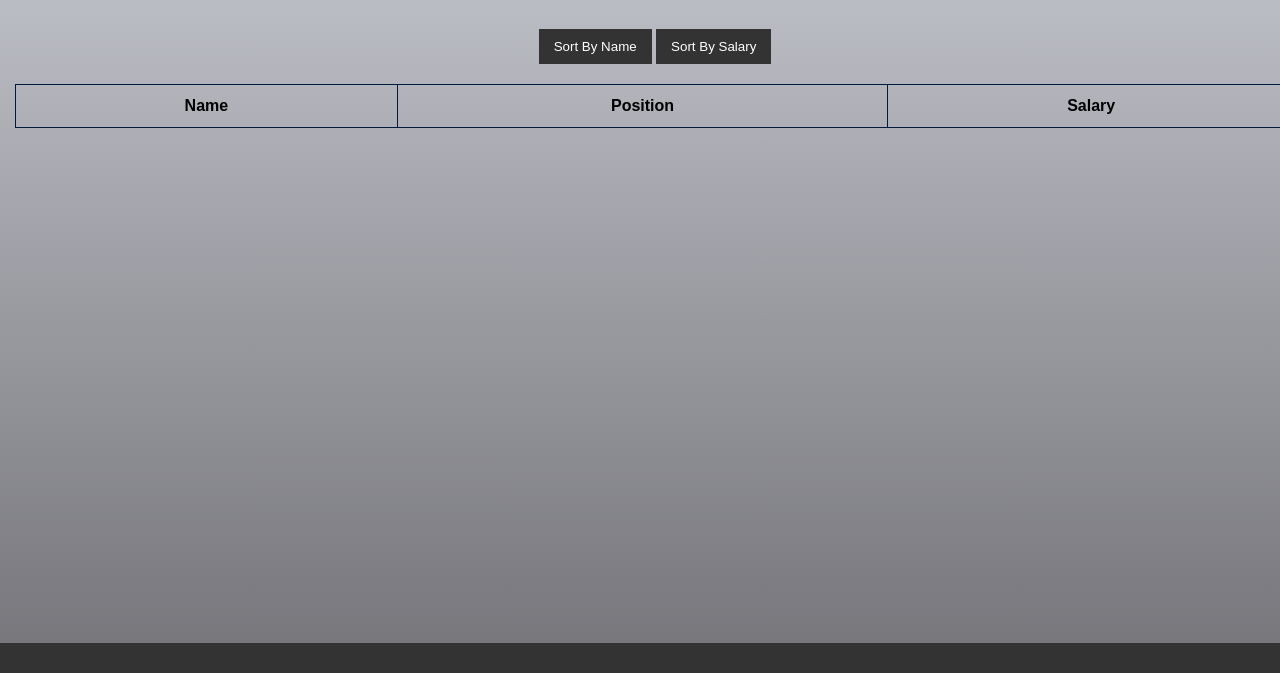
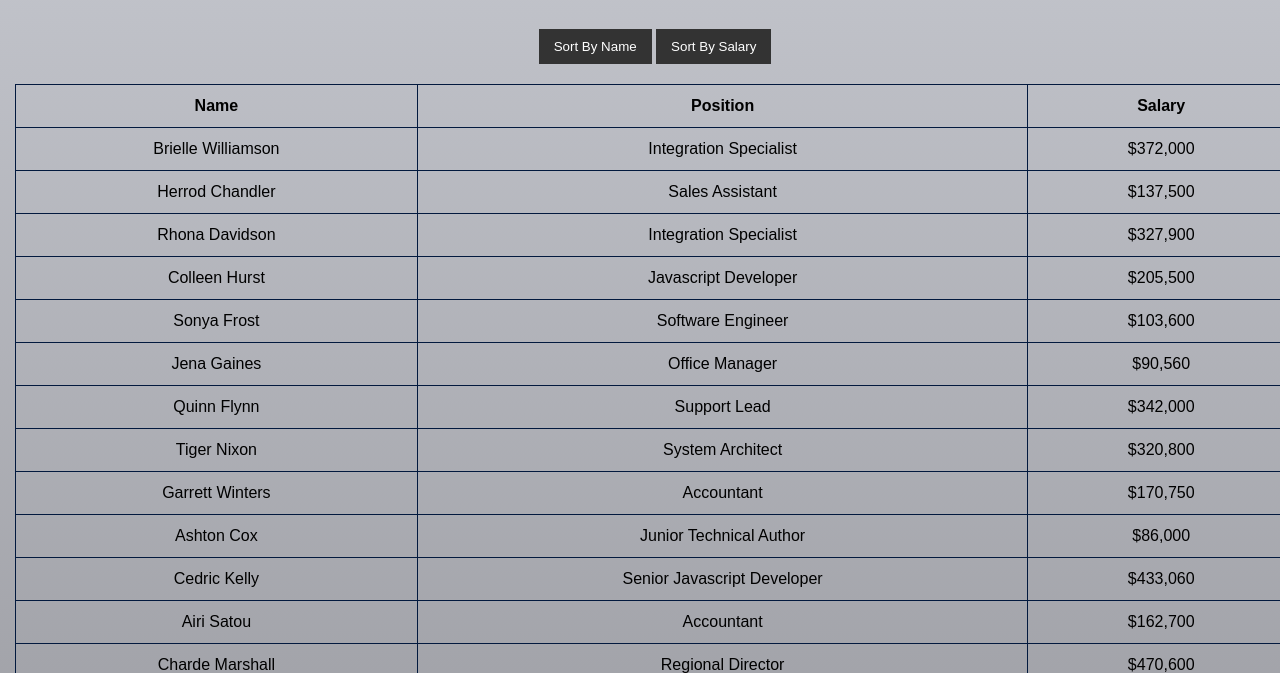
Before and after one commit to arshvirk12430/Web-assignment, a plain HTML site: page staff.html in a window 1280 px wide. Shown: the part 127-800 px from the top of the page. Drawn offline with Linux system fonts and the light colour scheme; files that its build step writes are made by us from their sources.

Commit message:
Update staff.html

```diff
--- a/staff.html
+++ b/staff.html
@@ -3,7 +3,7 @@
 
 <head>
     <title>Staff Page</title>
-    <link rel="stylesheet" href="../css/style.css">
+    <link rel="stylesheet" href="style.css">
 </head>
 
 <body>
@@ -46,7 +46,7 @@
 
     <footer id="footer"></footer>
 
-    <script src="../js/staff.js"></script>
+    <script src="staff.js"></script>
 
 </body>
 
```
